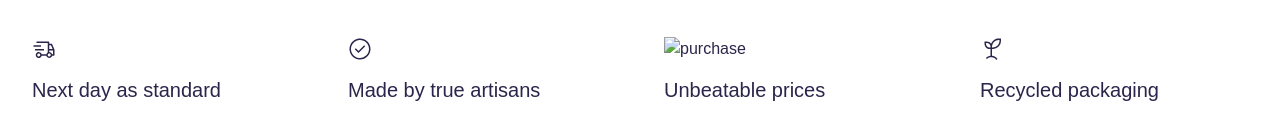
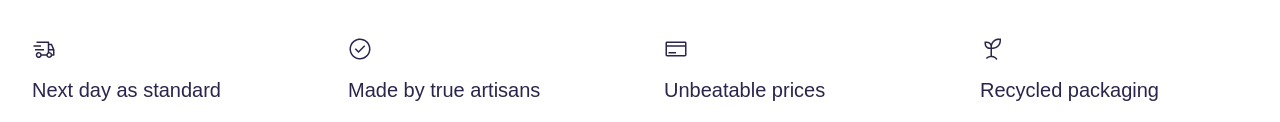
Before and after one commit to WanderB0y/Avion-Landing-Page, a plain HTML site: page index.html in a window 1280 px wide. Shown: the part 808-930 px from the top of the page. Drawn offline with Linux system fonts and the light colour scheme; a web font is replaced by a local one.

Commit message:
Update index.html

```diff
--- a/index.html
+++ b/index.html
@@ -120,7 +120,7 @@
                         <p>Handmade crafted goods made with real passion and craftmanship</p>
                     </article>
                     <article>
-                        <img src="./images/surchase.svg" alt="purchase">
+                        <img src="./images/purchase.svg" alt="purchase">
                         <h4>Unbeatable prices</h4>
                         <p>For our materials and quality you won't find better prices anywhere</p>
                     </article>
```
